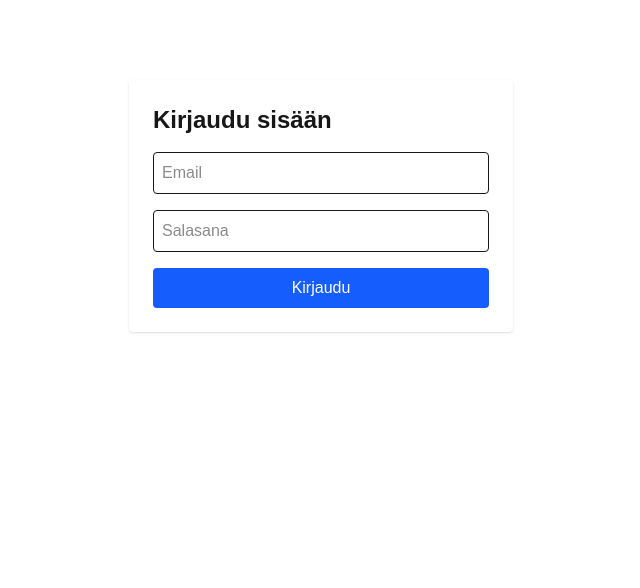
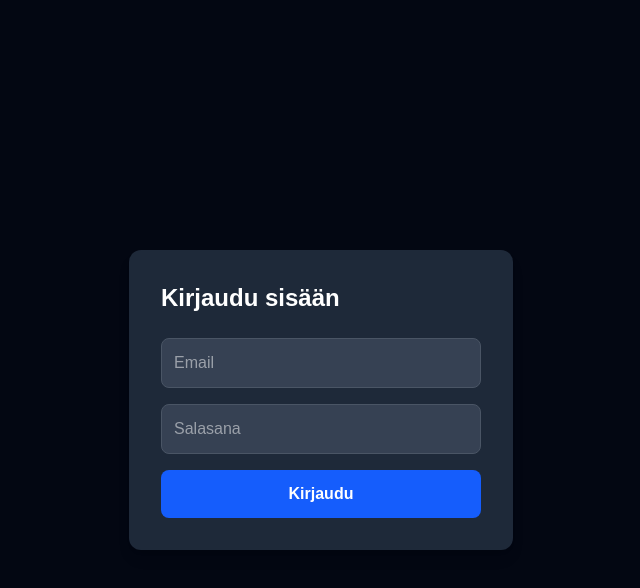
Before and after one commit to MartinSmerling/Projektiteht-v-REACT-ja-Next.js, a Next.js app: page /login in a window 1280 px wide. Shown: the top 588 px of the page, without its empty margins (319-959 px from the left). Built offline with nearby package versions, Linux system fonts and the light colour scheme.

Commit message:
Improve login page styling

```diff
--- a/app/login/page.tsx
+++ b/app/login/page.tsx
@@ -6,7 +6,6 @@ async function login(formData: FormData) {
   'use server';
   const email = formData.get('email') as string;
   const password = formData.get('password') as string;
-
   const user = await prisma.user.findUnique({ where: { email } });
   if (!user || user.password !== password) {
     return;
@@ -17,11 +16,30 @@ async function login(formData: FormData) {
 
 export default function LoginPage() {
   return (
-    <form action={login} className="flex flex-col gap-4 max-w-sm mx-auto mt-20 p-6 bg-white rounded shadow">
-      <h1 className="text-2xl font-bold">Kirjaudu sisään</h1>
-      <input name="email" type="email" placeholder="Email" required className="border p-2 rounded" />
-      <input name="password" type="password" placeholder="Salasana" required className="border p-2 rounded" />
-      <button type="submit" className="bg-blue-600 text-white py-2 rounded hover:bg-blue-700">Kirjaudu</button>
-    </form>
+    <div className="min-h-screen flex items-center justify-center bg-gray-950">
+      <form action={login} className="flex flex-col gap-4 w-full max-w-sm p-8 bg-gray-800 rounded-xl shadow-lg">
+        <h1 className="text-2xl font-bold text-white mb-2">Kirjaudu sisään</h1>
+        <input
+          name="email"
+          type="email"
+          placeholder="Email"
+          required
+          className="border border-gray-600 bg-gray-700 text-white p-3 rounded-lg focus:outline-none focus:border-blue-500"
+        />
+        <input
+          name="password"
+          type="password"
+          placeholder="Salasana"
+          required
+          className="border border-gray-600 bg-gray-700 text-white p-3 rounded-lg focus:outline-none focus:border-blue-500"
+        />
+        <button
+          type="submit"
+          className="bg-blue-600 text-white py-3 rounded-lg hover:bg-blue-700 font-semibold transition"
+        >
+          Kirjaudu
+        </button>
+      </form>
+    </div>
   );
 }
```
